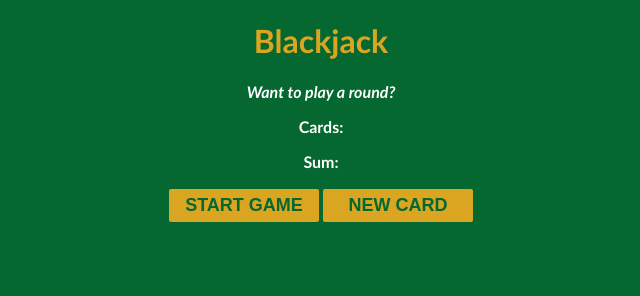
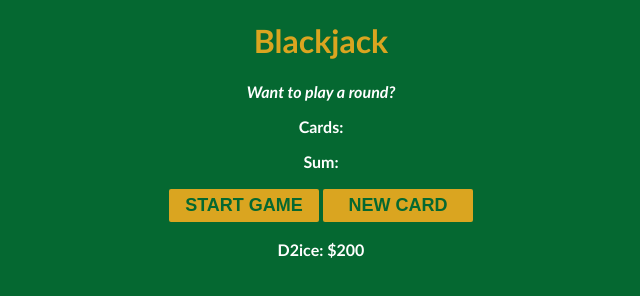
Before and after one commit to D2icehacker/Blackjack-game-with-javascript, a plain HTML site: page index.html in a window 1280 px wide. Shown: the full height of the page, 319-959 px from the left. Drawn offline with Linux system fonts and the light colour scheme.

Commit message:
first commit

```diff
--- a/index.html
+++ b/index.html
@@ -15,6 +15,7 @@
    <p id="sum-el">Sum:</p>
    <button onclick="startgame()">START GAME</button>
    <button onclick="newcard()">NEW CARD</button>
+   <p id="player-el"></p>
     <script src="index.js"></script>
 
 </body>
--- a/index.js
+++ b/index.js
@@ -1,14 +1,22 @@
+let player = {
+    Name: "D2ice",
+    Chips: 200
+}
 
-let hasblackjack = false
+hasblackjack = false
 let isalive = false
 let message = ""
 let messageEl = document.getElementById("message-el")
 let sumEl = document.getElementById("sum-el")
 let cardEl = document.getElementById("cards-el")
+let playerEl = document.getElementById("player-el")
+
+
+playerEl.textContent = player.Name + ": $" + player.Chips
 
 function getrandomcard() {
 
-    let randomNumer =  Math.floor( Math.random() * 13 ) + 1
+    let randomNumer = Math.floor(Math.random() * 13) + 1
     if (randomNumer > 10) {
         return 10
     } else if (randomNumer === 1) {
```
Lines whose indentation alone changed are shown as unchanged.
